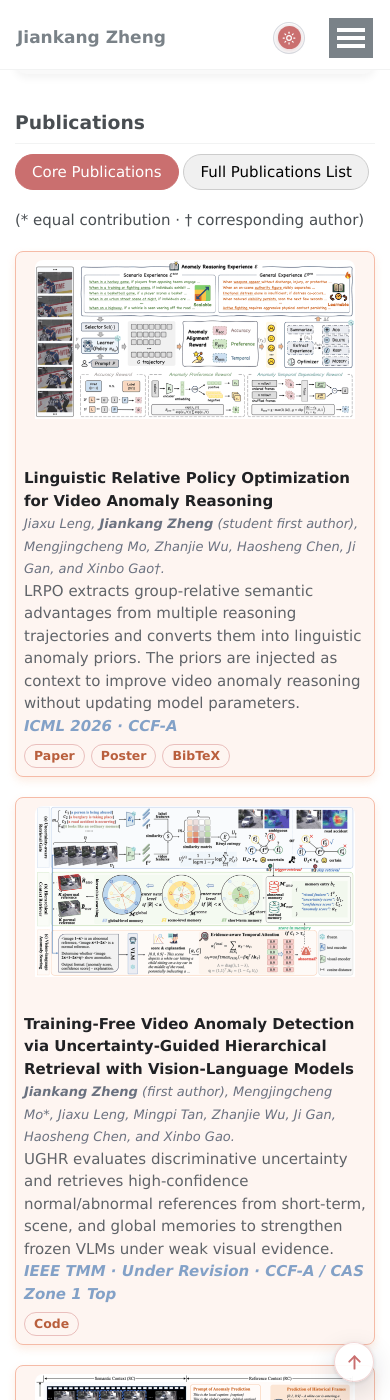
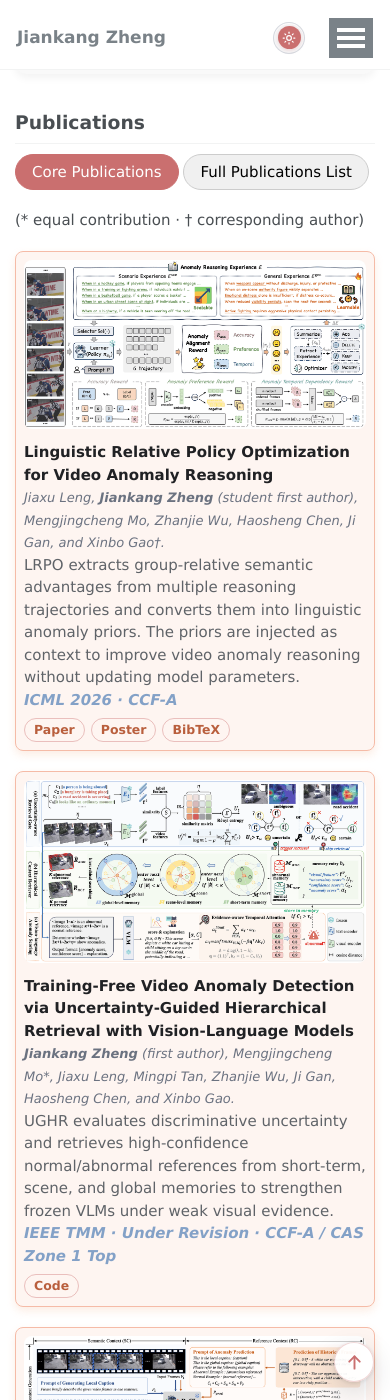
Before and after one commit to lemonzjk/lemonzjk.github.io, a Jekyll site: the page built from _pages/about.md, in a window 390 px wide and 1400 px high, scrolled down 2287 px. Built offline with Jekyll 4.4.1, drawn with Linux system fonts in a browser that asks for light colours; some web fonts are replaced.

Commit message:
Enlarge mobile card images

```diff
--- a/_config.yml
+++ b/_config.yml
@@ -6,7 +6,7 @@ description              : &description "Academic homepage of Jiankang Zheng, M.
 url                      : "https://lemonzjk.github.io"
 baseurl                  : ""
 repository               : "lemonzjk/lemonzjk.github.io"
-asset_version            : "20260703-mobile-publication-cards"
+asset_version            : "20260703-mobile-card-images"
 
 author:
   avatar           : "/assets/avatar-ai-selected.png"
--- a/assets/css/home.css
+++ b/assets/css/home.css
@@ -665,7 +665,14 @@
         }
 
         .pub-card-media {
+            aspect-ratio: auto;
             flex-basis: auto;
+            width: 100%;
+        }
+
+        .pub-card-image,
+        .pub-card-media > img {
+            height: auto;
             width: 100%;
         }
 
--- a/assets/css/main.scss
+++ b/assets/css/main.scss
@@ -49,33 +49,3 @@
     padding-right: 0 !important;
   }
 }
-/* ====================================================
-   响应式调整：手机端图在上(居中)、字在下(左对齐)，不影响电脑端
-   ==================================================== */
-@media screen and (max-width: 768px) {
-  /* 1. 强制改为纵向排布 */
-  .publication-card > div[style*="display: flex"] {
-    flex-direction: column !important;
-    align-items: flex-start !important; /* 保持文字靠左对齐，阅读体验更好 */
-  }
-
-  /* 2. 调整图片外层容器 (.pub-media-rotator) 并让其单独居中 */
-  .publication-card .pub-media-rotator {
-    align-self: center !important;   /* 【核心修改】让图片在这个列中单独居中 */
-    margin-right: 0 !important;      /* 取消原来的右边距 */
-    margin-bottom: 15px !important;  /* 增加下边距，隔开文字 */
-    width: 100% !important;
-    max-width: 320px !important;     /* 限制图片最大宽度 */
-    height: auto !important;
-    flex: none !important;
-  }
-
-  /* 3. 调整内部图片尺寸 */
-  .publication-card .pub-media-rotator img {
-    width: 100% !important;
-    height: auto !important;
-    max-height: 180px !important;
-    object-fit: contain !important;
-    margin: 0 auto !important;       /* 确保图片本身在容器内部也居中 */
-  }
-}
```
